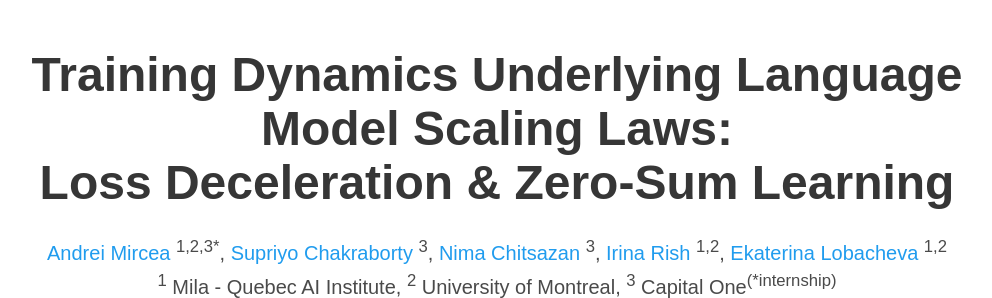
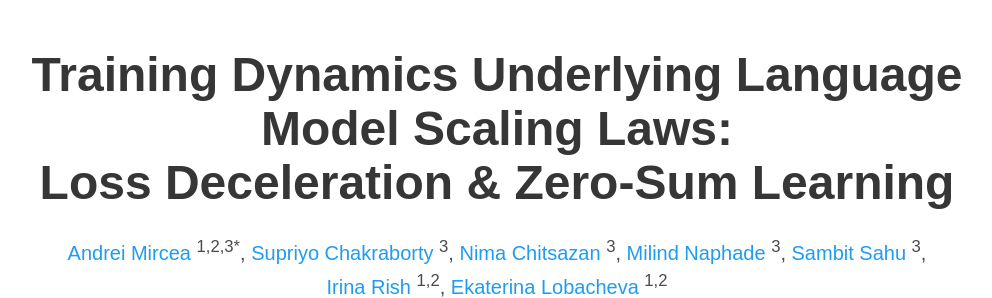
Before and after one commit to mirandrom/zsl, a plain HTML site: page index.html in a window 1280 px wide. Shown: the top 298 px of the page, without its empty margins (143-1135 px from the left). Drawn offline with nearby package versions, Linux system fonts and the light colour scheme; some icons are missing; a web font is replaced by a local one.

Commit message:
add C1 co-authors

```diff
--- a/index.html
+++ b/index.html
@@ -106,6 +106,16 @@
             <span class="author-block">
               <a href="https://scholar.google.com/citations?user=WdvQxNEAAAAJ&hl=en">
                 Nima Chitsazan</a>
+                <sup>3</sup>,
+            </span>
+            <span class="author-block">
+              <a href="https://scholar.google.com/citations?user=aZ-O-f4AAAAJ&hl=en">
+                Milind Naphade</a>
+                <sup>3</sup>,
+            </span>
+            <span class="author-block">
+              <a href="https://scholar.google.com/citations?user=lhCvmjkAAAAJ&hl=en">
+                Sambit Sahu</a>
                 <sup>3</sup>,
             </span>
             <span class="author-block">
@@ -240,7 +250,7 @@
     <h2 class="title">BibTeX</h2>
     <pre><code>@article{mircea2025zsl,
     title={Training Dynamics Underlying Language Model Scaling Laws: Loss Deceleration and Zero-Sum Learning},
-    author={Mircea, Andrei and Chakraborty, Supriyo and Chitsazan, Nima and Rish, Irina and Lobacheva, Ekaterina},
+    author={Mircea, Andrei and Chakraborty, Supriyo and Chitsazan, Nima and Naphade, Milind and Sahu, Sambit and Rish, Irina and Lobacheva, Ekaterina},
     journal={ACL},
     year={2025}
 }</code></pre>
```
